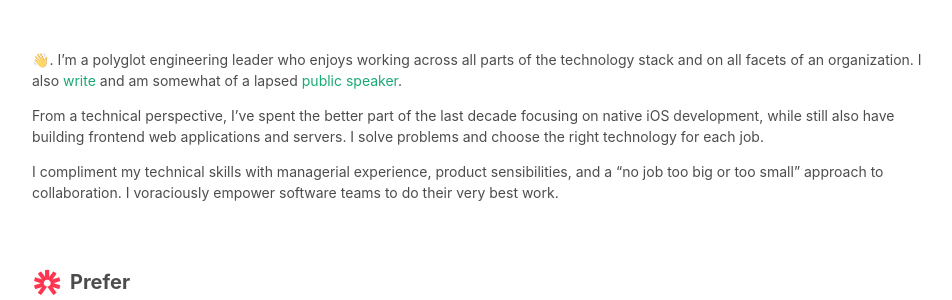
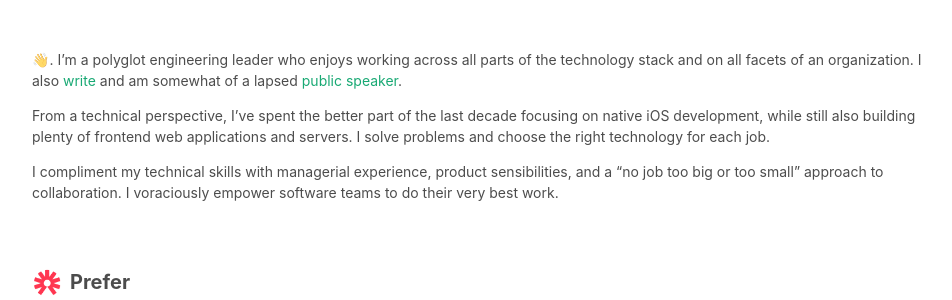
Before and after one commit to irace/irace.github.com, a Jekyll site: the page resume.html, which Jekyll copies as it is, in a window 1280 px wide and 900 px high. Shown: the part 127-427 px from the top of the window, without its empty margins (160-1112 px from the left). Built offline with Jekyll 4.4.1, drawn with Linux system fonts in a browser that asks for light colours.

Commit message:
Fix grammar

```diff
--- a/resume.html
+++ b/resume.html
@@ -55,7 +55,7 @@
         </p>
         <p class="f6 lh-copy">
           From a technical perspective, I’ve spent the better part of the last decade focusing on native iOS development, while still also
-          have building frontend web applications and servers. I solve problems and choose the right technology for each job.
+          building plenty of frontend web applications and servers. I solve problems and choose the right technology for each job.
         </p>
 
         <p class="f6 lh-copy">
```
